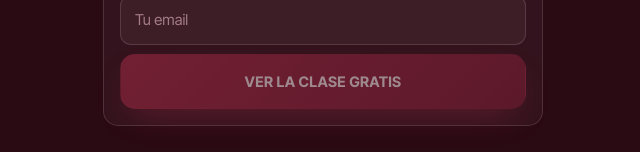
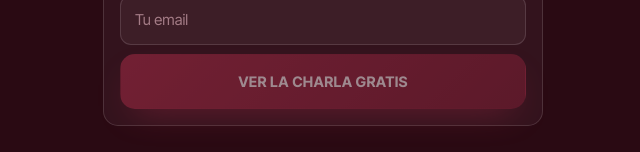
Before and after one commit to SASbot01/HELM, a React (Vite) app: page /paginainicio in a window 1280 px wide. Shown: the part 1170-1322 px from the top of the page, without its empty margins (317-957 px from the left). Built offline with nearby package versions, Linux system fonts and the light colour scheme; no server answers.

Commit message:
copy(inicio): «charla gratis» en todos los sitios, no solo en el botón
El formulario de la bio y la salida de /empresas para quien no encaja
decían «clase gratis» mientras el botón ya decía «Charla gratis».

Co-Authored-By: Claude Opus 5.5 <noreply@anthropic.com>

```diff
--- a/src/pages/Clase.jsx
+++ b/src/pages/Clase.jsx
@@ -334,7 +334,7 @@ function PuertaClase({ acceso, setAcceso }) {
         onChange={e => setF(s => ({ ...s, email: e.target.value }))}
       />
       <button className="ini-btn on" disabled={estado === 'enviando' || !f.email.trim()}>
-        <b>{estado === 'enviando' ? 'Un momento…' : 'Ver la clase gratis'}</b>
+        <b>{estado === 'enviando' ? 'Un momento…' : 'Ver la charla gratis'}</b>
       </button>
       {error && <span className="ini-error">{error}</span>}
     </form>
--- a/src/pages/inicio/socio/Formulario.jsx
+++ b/src/pages/inicio/socio/Formulario.jsx
@@ -103,11 +103,11 @@ export default function Formulario() {
         <h3 className="so-form-q">Ahora mismo no encajas en Socio IA, pero esto te sirve</h3>
         <p className="so-form-ayuda">{motivo}</p>
         <p className="so-form-ayuda">
-          Mientras tanto, la clase gratis te enseña a montar la base tú. Cuando lo
+          Mientras tanto, la charla gratis te enseña a montar la base tú. Cuando lo
           tengas, vuelve y lo hablamos.
         </p>
         <a className="so-btn" href="/clase" onClick={() => track('clic_cta', { donde: 'no-encaja-clase' })}>
-          Ver la clase gratis <ArrowRight size={20} />
+          Ver la charla gratis <ArrowRight size={20} />
         </a>
       </div>
     )
```
